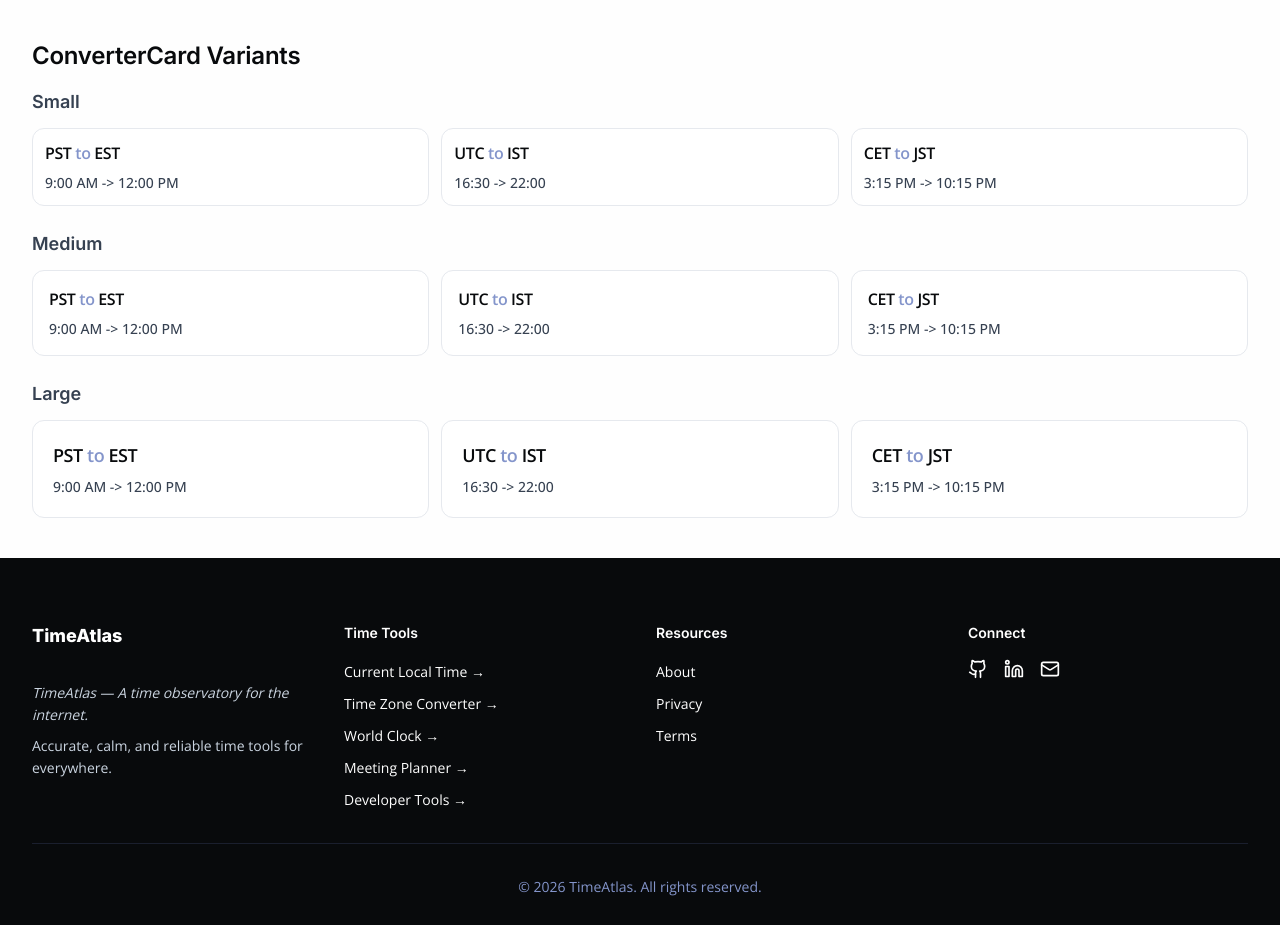
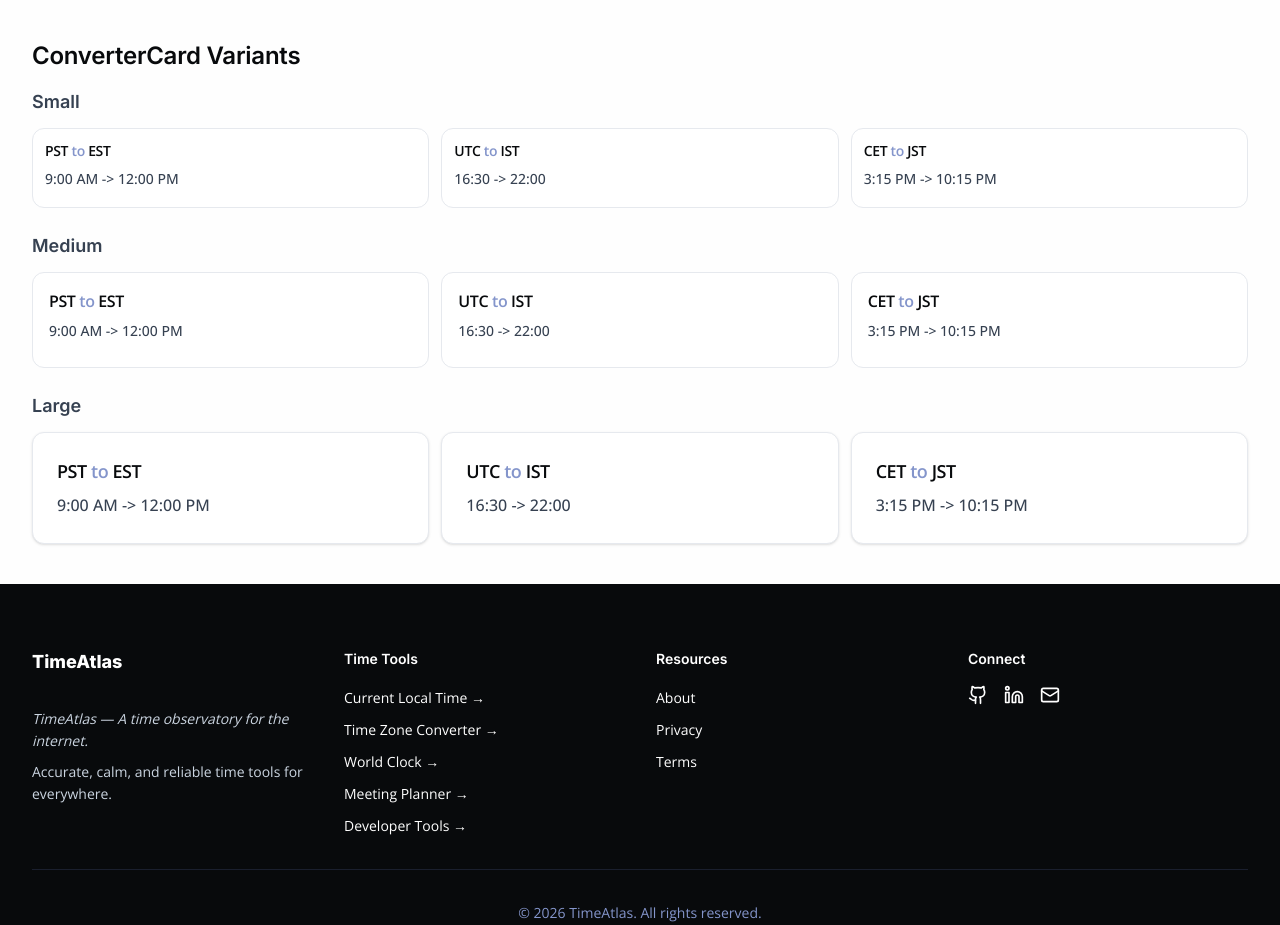
Before and after one commit to janetdeerfield/timeatlas-website, a React (Vite) app: page /dev-test-components in a window 1280 px wide. Shown: the part 883-1808 px from the top of the page. Built offline with nearby package versions, Linux system fonts and the light colour scheme.

Commit message:
Changes ConverterCard

```diff
--- a/src/app/components/ConverterCard.tsx
+++ b/src/app/components/ConverterCard.tsx
@@ -16,13 +16,16 @@ export function ConverterCard({
   variant = 'medium',
 }: ConverterCardProps) {
   const isLarge = variant === 'large';
-  const spacingClass = isLarge ? 'p-5' : variant === 'small' ? 'p-3' : 'p-4';
-  const labelClass = isLarge ? 'text-lg' : 'text-base';
+  const isSmall = variant === 'small';
+  const spacingClass = isLarge ? 'p-6 min-h-28' : isSmall ? 'p-3 min-h-20' : 'p-4 min-h-24';
+  const labelClass = isLarge ? 'text-lg' : isSmall ? 'text-sm' : 'text-base';
+  const exampleClass = isLarge ? 'text-base' : 'text-sm';
+  const cardTone = isLarge ? 'shadow-sm' : 'shadow-none';
 
   return (
     <a
       href={href}
-      className={`group block rounded-xl border ${spacingClass} transition-all duration-150 hover:-translate-y-0.5 focus-visible:outline-none focus-visible:ring-2 focus-visible:ring-[var(--color-laser-blue)] focus-visible:ring-offset-2`}
+      className={`group block rounded-xl border ${spacingClass} ${cardTone} transition-all duration-150 hover:-translate-y-0.5 hover:shadow-md focus-visible:outline-none focus-visible:ring-2 focus-visible:ring-[var(--color-laser-blue)] focus-visible:ring-offset-2`}
       style={{
         backgroundColor: 'white',
         borderColor: 'var(--color-border-light)',
@@ -36,7 +39,7 @@ export function ConverterCard({
         {sourceCode} <span style={{ color: 'var(--color-wisteria-blue)' }}>to</span> {targetCode}
       </p>
       {currentExampleTime ? (
-        <p className="mt-2 text-sm font-medium" style={{ color: 'var(--color-charcoal-blue)' }}>
+        <p className={`mt-2 font-medium ${exampleClass}`} style={{ color: 'var(--color-charcoal-blue)' }}>
           {currentExampleTime}
         </p>
       ) : null}
```
